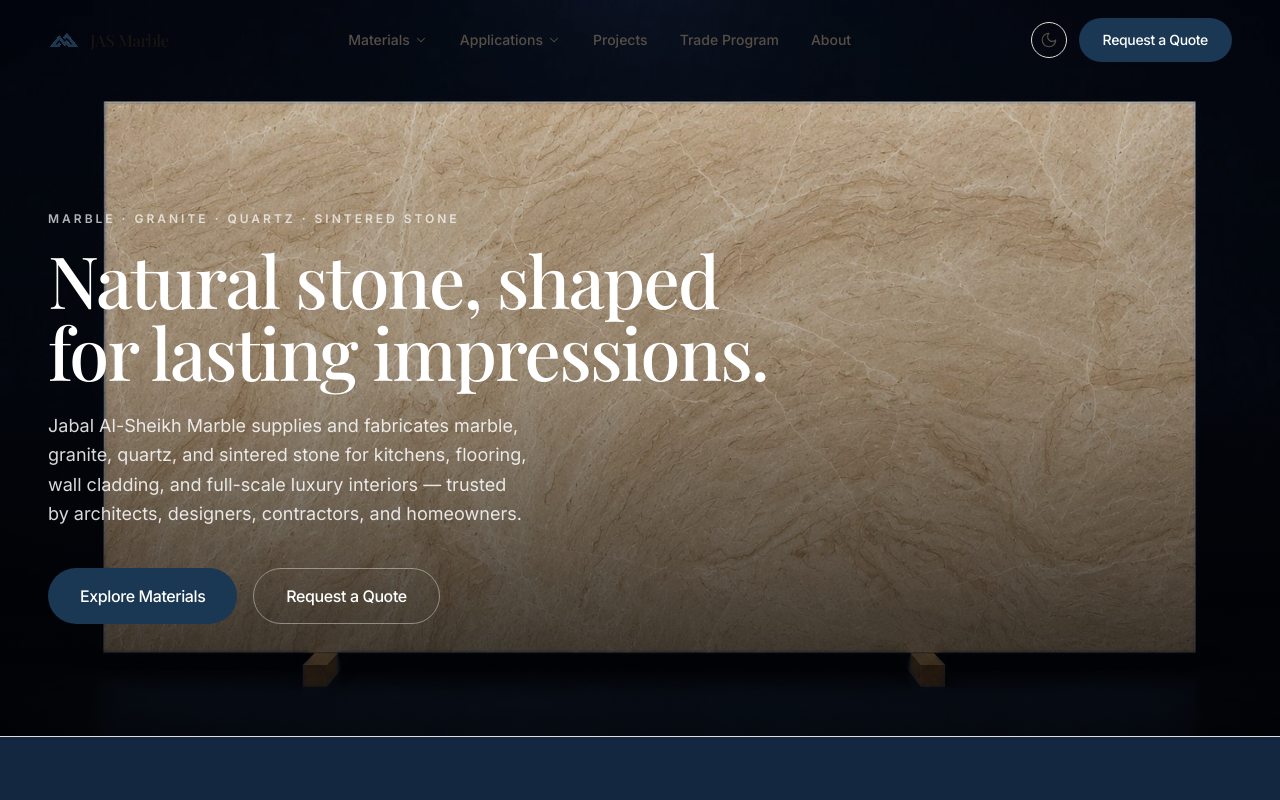
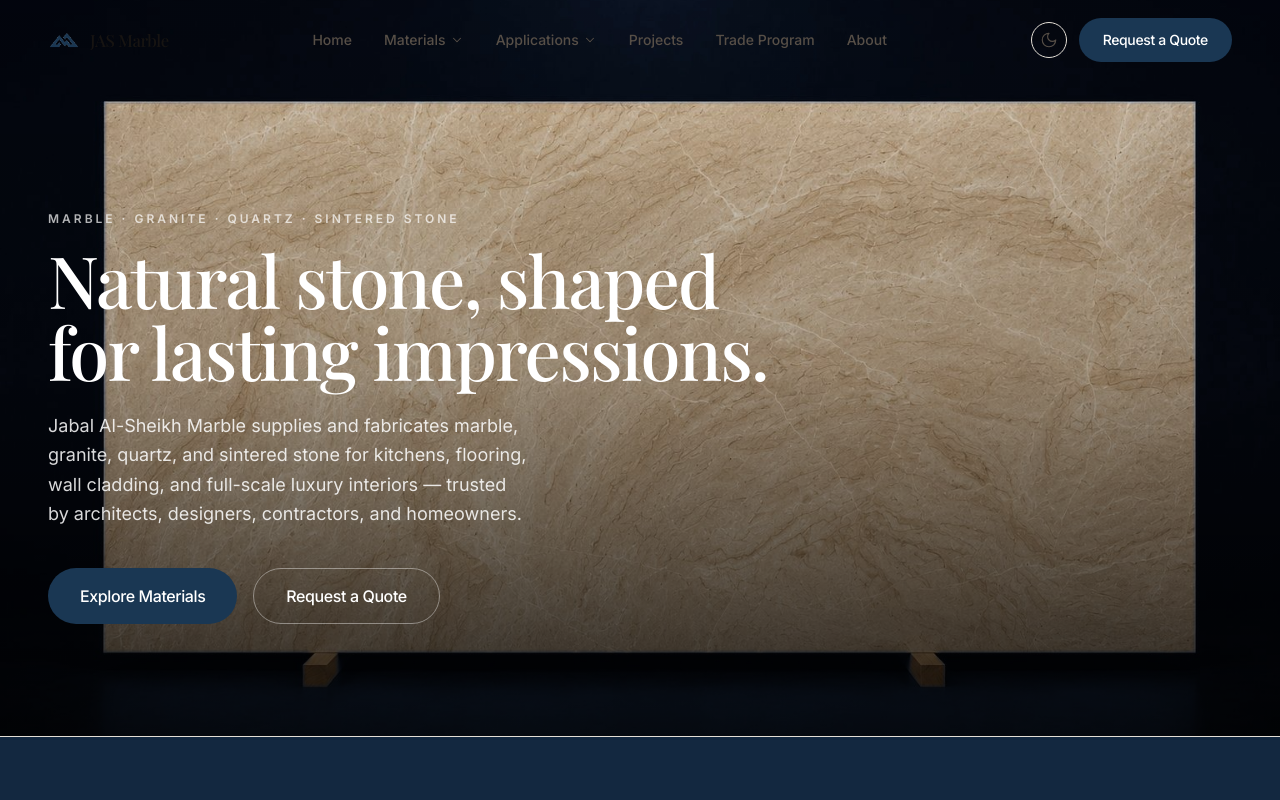
Before and after one commit to basselalnashar-gif/jas-marble-websitee, a Next.js app: page / in a window 1280 px wide. Shown: the top 800 px of the page. Built offline with nearby package versions, Linux system fonts and the light colour scheme.

Commit message:
Add files via upload

```diff
--- a/src/components/layout/header.tsx
+++ b/src/components/layout/header.tsx
@@ -34,6 +34,12 @@ export function Header() {
         <Logo />
 
         <nav className="hidden items-center gap-8 lg:flex">
+          <Link
+            href="/"
+            className="text-sm font-medium text-fg-muted transition-colors duration-200 hover:text-fg"
+          >
+            Home
+          </Link>
           <MegaMenu
             label="Materials"
             href="/materials"
```
